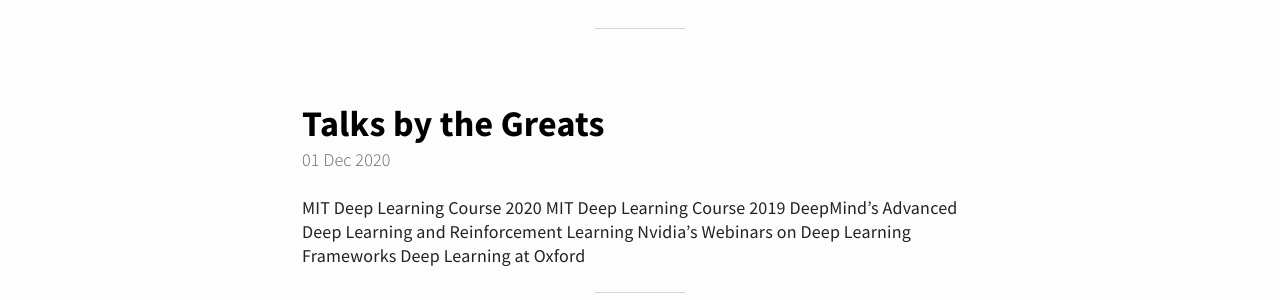
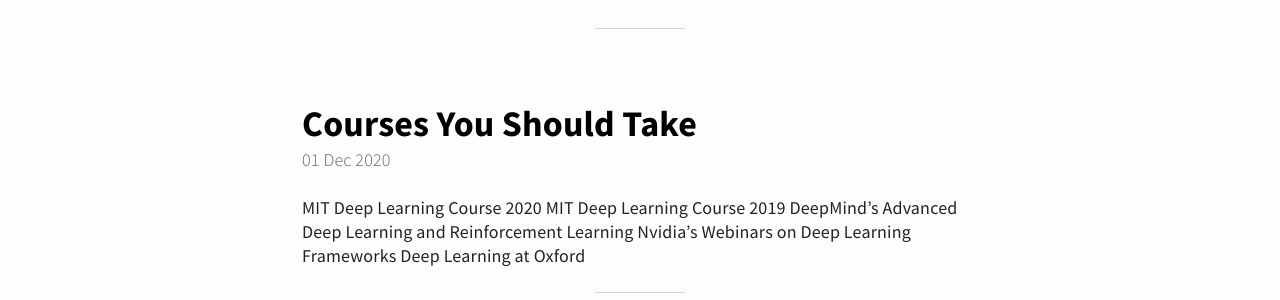
Before and after one commit to spraphul/blog, a Jekyll site: the page built from index.html, in a window 1280 px wide. Shown: the part 139-439 px from the top of the page. Built offline with Jekyll 4.4.1, drawn with Linux system fonts in a browser that asks for light colours; the list of posts is cut into pages by our own code.

Commit message:
Update 2020-12-01-MyCollections.md

```diff
--- a/_posts/2020-12-01-MyCollections.md
+++ b/_posts/2020-12-01-MyCollections.md
@@ -1,5 +1,5 @@
 ---
-title : Talks by the Greats
+title : Courses You Should Take
 ---
 
 
```
